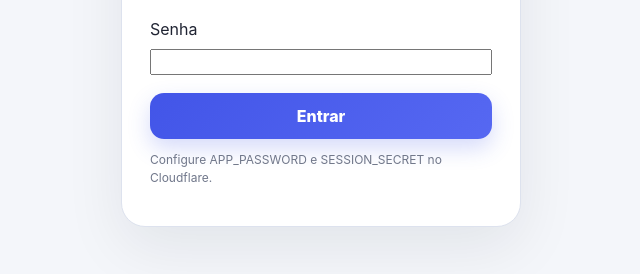
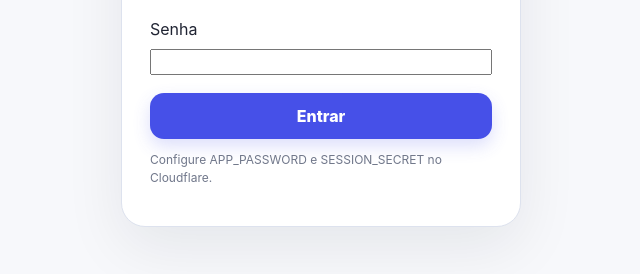
Before and after one commit to nettodapantaneira/pantaneira-financeiro, a website: page public/index.html in a window 1280 px wide. Shown: the part 384-658 px from the top of the page, without its empty margins (319-959 px from the left). Drawn offline with Linux system fonts and the light colour scheme; no server answers.

Commit message:
Update index.html

```diff
--- a/public/index.html
+++ b/public/index.html
@@ -9,7 +9,7 @@
   <title>Pantaneira Financeiro</title>
   <link rel="manifest" href="/manifest.webmanifest" />
   <link rel="stylesheet" href="/styles.css" />
-  <link rel="stylesheet" href="/premium.css?v=1.9.1" />
+
 </head>
 <body>
   <div id="toast" class="toast" hidden></div>
```
